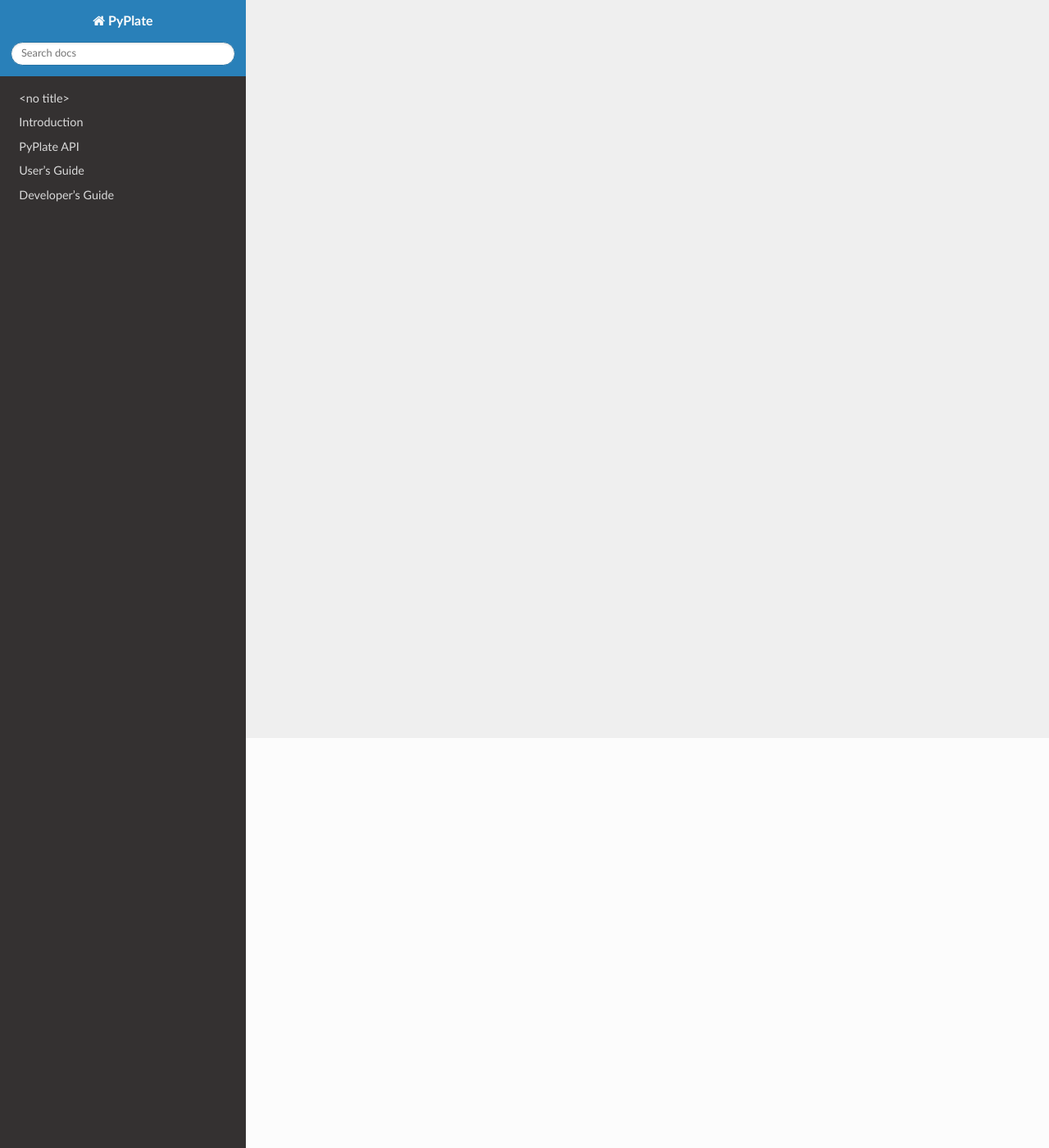
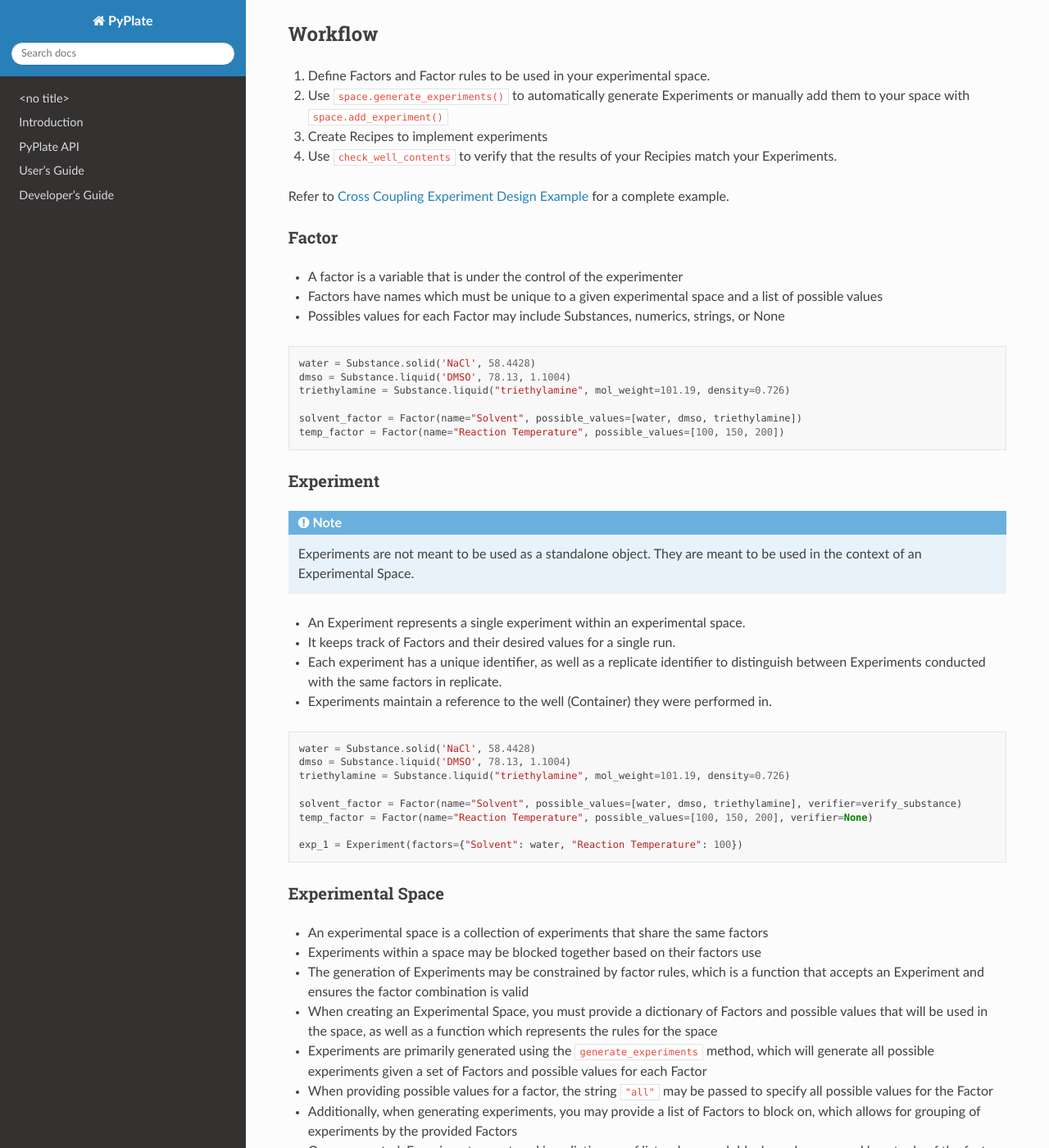
Before and after one commit to ekwan/PyPlate, a Sphinx documentation site: the page built from docs/source/users_guide/experiment_design.rst, in a window 1280 px wide and 1400 px high, scrolled down 500 px. Shown: the whole window at 82% size. Built offline with Sphinx 7.4.7 and the Read the Docs theme 2.0.0, drawn with Linux system fonts in a browser that asks for light colours; some of the changed text lies outside the part shown.

Commit message:
add exp design docs

```diff
--- a/docs/source/users_guide/experiment_design.rst
+++ b/docs/source/users_guide/experiment_design.rst
@@ -1,9 +1,110 @@
-:orphan:
+.. _experiment_design_guide:
 
-pyplate.experiment\_design module
-=================================
+Experiment Design Guide
+========================
 
-.. automodule:: pyplate.experiment_design
-   :members:
-   :undoc-members:
-   :show-inheritance:
+PyPlate provides convenience methods to make designing experiments easier. Classes are provided to keep track of variables
+that change within an experiment and to generate experiments under various conditions.
+
+Glossary
+~~~~~~~~
+Factor:
+    A variable under the control of the experimenter that may change across experiments.
+Experiment:
+   An Experiment represents a particular combination of Factors. Generally, Experiments are implemented in a single well (Container) on a Plate.
+Experimental Space:
+   An Experimental Space is the set of all valid Experiments given a set of Factors.
+
+Workflow
+~~~~~~~~~~~~~~~~~~~~~~~~
+#. Define Factors and Factor rules to be used in your experimental space.
+#. Use ``space.generate_experiments()`` to automatically generate Experiments or manually add them to your space with ``space.add_experiment()``
+#. Create Recipes to implement experiments
+#. Use ``check_well_contents`` to verify that the results of your Recipies match your Experiments.
+
+Refer to :ref:`experiment_design_example` for a complete example.
+
+
+Factor
+------
+- A factor is a variable that is under the control of the experimenter
+- Factors have names which must be unique to a given experimental space and a list of possible values
+- Possibles values for each Factor may include Substances, numerics, strings, or None
+
+::
+
+    water = Substance.solid('NaCl', 58.4428)
+    dmso = Substance.liquid('DMSO', 78.13, 1.1004)
+    triethylamine = Substance.liquid("triethylamine", mol_weight=101.19, density=0.726)
+
+    solvent_factor = Factor(name="Solvent", possible_values=[water, dmso, triethylamine])
+    temp_factor = Factor(name="Reaction Temperature", possible_values=[100, 150, 200])
+
+
+Experiment
+----------
+.. note::
+    Experiments are not meant to be used as a standalone object. They are meant to be used in the context of an Experimental Space.
+
+- An Experiment represents a single experiment within an experimental space.
+- It keeps track of Factors and their desired values for a single run.
+- Each experiment has a unique identifier, as well as a replicate identifier to distinguish between Experiments conducted with the same factors in replicate.
+- Experiments maintain a reference to the well (Container) they were performed in.
+
+::
+
+    water = Substance.solid('NaCl', 58.4428)
+    dmso = Substance.liquid('DMSO', 78.13, 1.1004)
+    triethylamine = Substance.liquid("triethylamine", mol_weight=101.19, density=0.726)
+
+    solvent_factor = Factor(name="Solvent", possible_values=[water, dmso, triethylamine], verifier=verify_substance)
+    temp_factor = Factor(name="Reaction Temperature", possible_values=[100, 150, 200], verifier=None)
+
+    exp_1 = Experiment(factors={"Solvent": water, "Reaction Temperature": 100})
+
+Experimental Space
+------------------
+- An experimental space is a collection of experiments that share the same factors
+- Experiments within a space may be blocked together based on their factors use
+- The generation of Experiments may be constrained by factor rules, which is a function that accepts an Experiment and ensures the factor combination is valid
+- When creating an Experimental Space, you must provide a dictionary of Factors and possible values that will be used in the space, as well as a function which represents the rules for the space
+- Experiments are primarily generated using the ``generate_experiments`` method, which will generate all possible experiments given a set of Factors and possible values for each Factor
+- When providing possible values for a factor, the string ``"all"`` may be passed to specify all possible values for the Factor
+- Additionally, when generating experiments, you may provide a list of Factors to block on, which allows for grouping of experiments by the provided Factors
+- Once generated, Experiments are stored in a dictionary of lists where each block can be accessed by a tuple of the factor values for that block
+
+::
+
+    water = Substance.solid('NaCl', 58.4428)
+    dmso = Substance.liquid('DMSO', 78.13, 1.1004)
+    triethylamine = Substance.liquid("triethylamine", mol_weight=101.19, density=0.726)
+
+    solvent_factor = Factor(name="Solvent", possible_values=[water, dmso, triethylamine], verifier=verify_substance)
+    temp_factor = Factor(name="Reaction Temperature", possible_values=[100, 150, 200], verifier=None)
+
+    def factor_rules(exp):
+        if exp.factors["Solvent"] == water and exp.factors["Reaction Temperature"] == 100:
+            return False
+        return True
+
+    space = ExperimentalSpace(
+    factors={
+        'Solvent' : "all",
+        'Reaction Temperature' :    "all"
+    },
+    factor_rules=factor_rules
+    )
+    blocks = space.generate_experiments()
+
+>>> blocks[(100,)]
+[
+    Experiment(factors={"Solvent": dmso, "Reaction Temperature": 100}),
+    Experiment(factors={"Solvent": triethylamine, "Reaction Temperature": 100})
+]
+
+>>> blocks[(200,)]
+[
+    Experiment(factors={"Solvent": water, "Reaction Temperature": 200}),
+    Experiment(factors={"Solvent": dmso, "Reaction Temperature": 200}),
+    Experiment(factors={"Solvent": triethylamine, "Reaction Temperature": 200})
+]
--- a/docs/source/users_guide/usage_tracking/substance-tracking.rst
+++ b/docs/source/users_guide/usage_tracking/substance-tracking.rst
@@ -95,6 +95,7 @@ Start of Recipe:
     stock_solution: {water: "0 mmol", sodium_sulfate: "0 mmol"}
     trash: {water: "0 mmol", sodium_sulfate: "0 mmol"}``
 
+
 Stage 1 (start):
 ^^^^^^^^^^^^^^^^
 ::
@@ -102,6 +103,7 @@ Stage 1 (start):
     container: {water: "2578 mmol", sodium_sulfate: "25 mmol"}
     stock_solution: {water: "0 mmol", sodium_sulfate: "0 mmol"}
     trash: {water: "0 mmol", sodium_sulfate: "0 mmol"}``
+
 
 Stage 1 (end):
 ^^^^^^^^^^^^^^^^
@@ -111,6 +113,7 @@ Stage 1 (end):
     container: {water: "515 mmol", sodium_sulfate: "5 mmol"}
     trash: {water: "0 mmol", sodium_sulfate: "0 mmol"}``
 
+
 Stage 2 (start):
 ^^^^^^^^^^^^^^^^
 ::
@@ -118,6 +121,7 @@ Stage 2 (start):
     stock_solution: {water: "2063 mmol", sodium_sulfate: "20 mmol"}
     container: {water: "515 mmol", sodium_sulfate: "5 mmol"}
     trash: {water: "0 mmol", sodium_sulfate: "0 mmol"}
+
 
 Stage 2 (end):
 ^^^^^^^^^^^^^^
@@ -127,6 +131,7 @@ Stage 2 (end):
     container: {water: "0 mmol", sodium_sulfate: "5 mmol"}
     trash: {water: "515 mmol", sodium_sulfate: "0 mmol"}
 
+
 .. toctree::
     :hidden:
     :titlesonly:
--- a/docs/source/users_guide/working_with_recipes.rst
+++ b/docs/source/users_guide/working_with_recipes.rst
@@ -138,6 +138,7 @@ This transfer works because both plates are 8x12.
 
 .. figure:: /images/plate2.png
 
+.. _cross_coupling_liquid_handling:
 Using Source Plates
 """""""""""""""""""
 
```
Also changed, not shown: docs/source/experiment_design.rst (added, +9 -0 lines), docs/source/users_guide/experiment_design_example.rst (added, +115 -0 lines).
